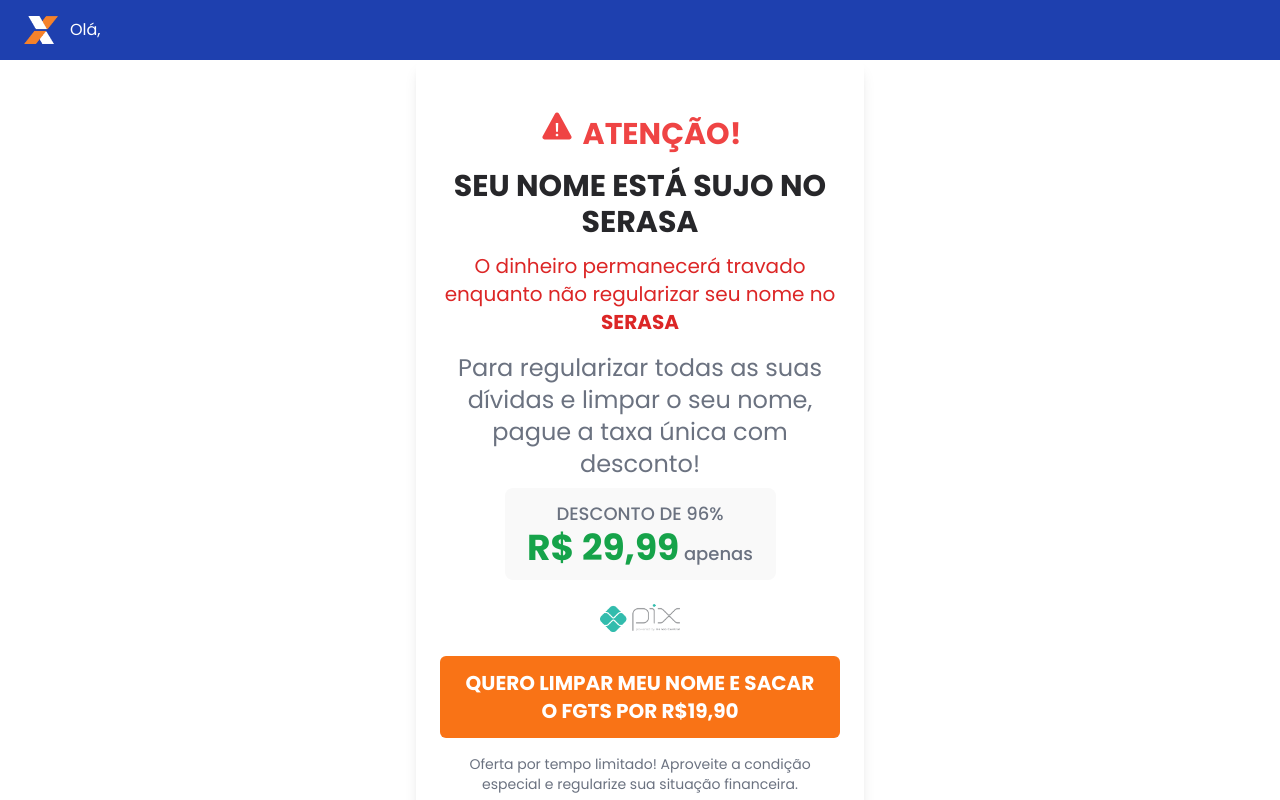
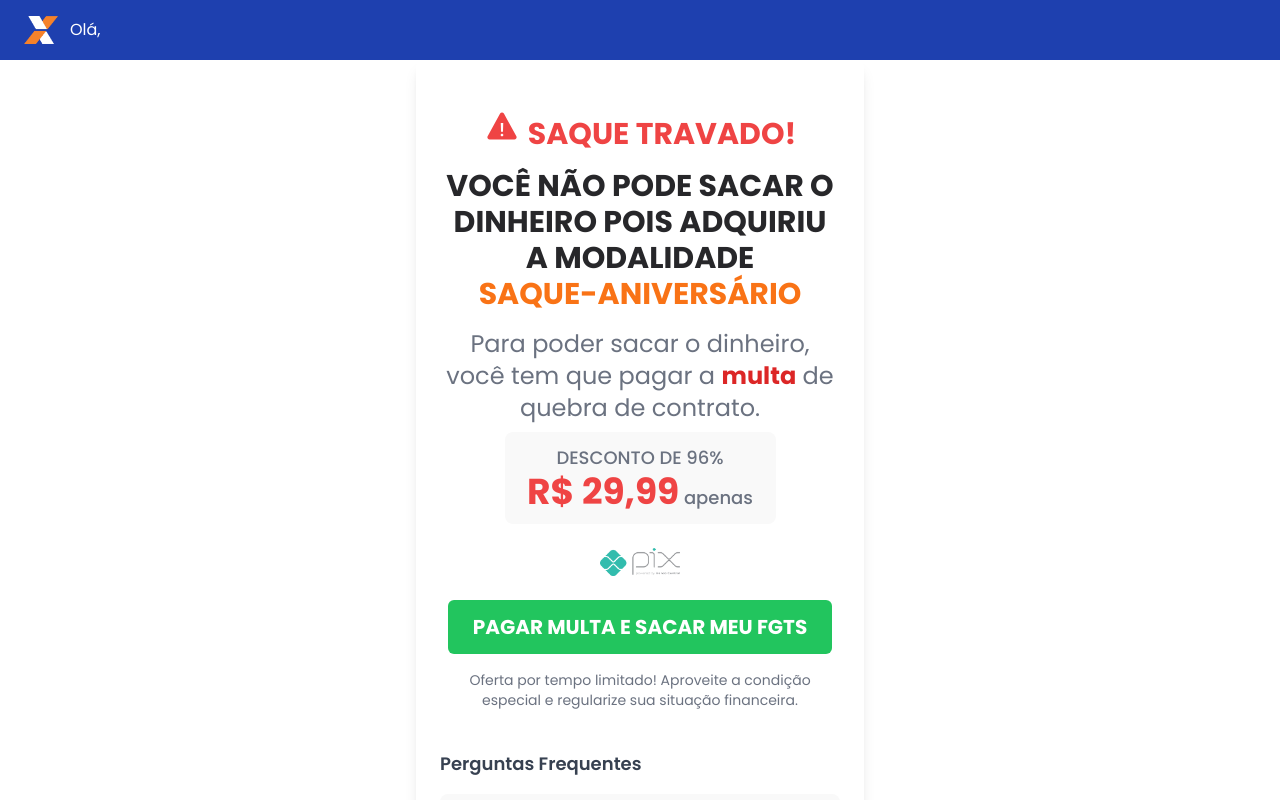
Before and after one commit to tmrafinha/rosinha, a React (Vite) app: page /upsell in a window 1280 px wide. Shown: the top 800 px of the page. Built offline with nearby package versions, Linux system fonts and the light colour scheme.

Commit message:
upsell changed

```diff
--- a/src/pages/upsell.tsx
+++ b/src/pages/upsell.tsx
@@ -63,23 +63,21 @@
 
                     <div className="flex items-center justify-center pt-4 space-y-4">
                         <IoIosWarning className="text-red-500 mr-2" size={36} />
-                        <h2 className="text-3xl font-bold text-red-500">ATENÇÃO!</h2>
+                        <h2 className="text-3xl font-bold text-red-500">SAQUE TRAVADO!</h2>
                     </div>
 
                     <h2 className="text-3xl font-bold text-zinc-800 mt-4 mb-3">
-                        SEU NOME ESTÁ SUJO NO SERASA
+                        VOCÊ NÃO PODE SACAR O DINHEIRO POIS ADQUIRIU A MODALIDADE <br /> <span className="text-orange-500">SAQUE-ANIVERSÁRIO</span>
                     </h2>
-
-                    <h2 className="text-xl text-center text-red-600">O dinheiro permanecerá travado enquanto não regularizar seu nome no <span className="font-bold">SERASA</span> </h2>
 
 
                     <p className="text-gray-500 mt-4 text-2xl">
-                        Para regularizar todas as suas dívidas e limpar o seu nome, pague a taxa única com desconto!
+                        Para poder sacar o dinheiro, você tem que pagar a <span className="text-red-600 font-bold">multa</span> de quebra de contrato.
                     </p>
 
                     <button className="text-gray-500 text-lg mt-2">
                         DESCONTO DE <span className="">96%</span> <br />
-                        <span className="text-green-600 font-bold text-4xl">R$ 29,99</span> apenas
+                        <span className="text-red-500 font-bold text-4xl">R$ 29,99</span> apenas
                     </button>
 
                 </div>
@@ -90,8 +88,8 @@
 
                 <div className="mt-6">
                     <a href="https://pay.pagamentofgt.shop/VroegNqEmKPGKwj" className="w-full">
-                        <button className="bg-orange-500 w-full py-3 rounded-md text-white text-xl font-bold hover:bg-orange-600 focus:outline-none">
-                            QUERO LIMPAR MEU NOME E SACAR O FGTS POR R$19,90
+                        <button className="bg-green-500 w-full py-3 rounded-md text-white text-xl font-bold hover:bg-orange-600 focus:outline-none">
+                            PAGAR MULTA E SACAR MEU FGTS
                         </button>
                     </a>
                 </div>
```
